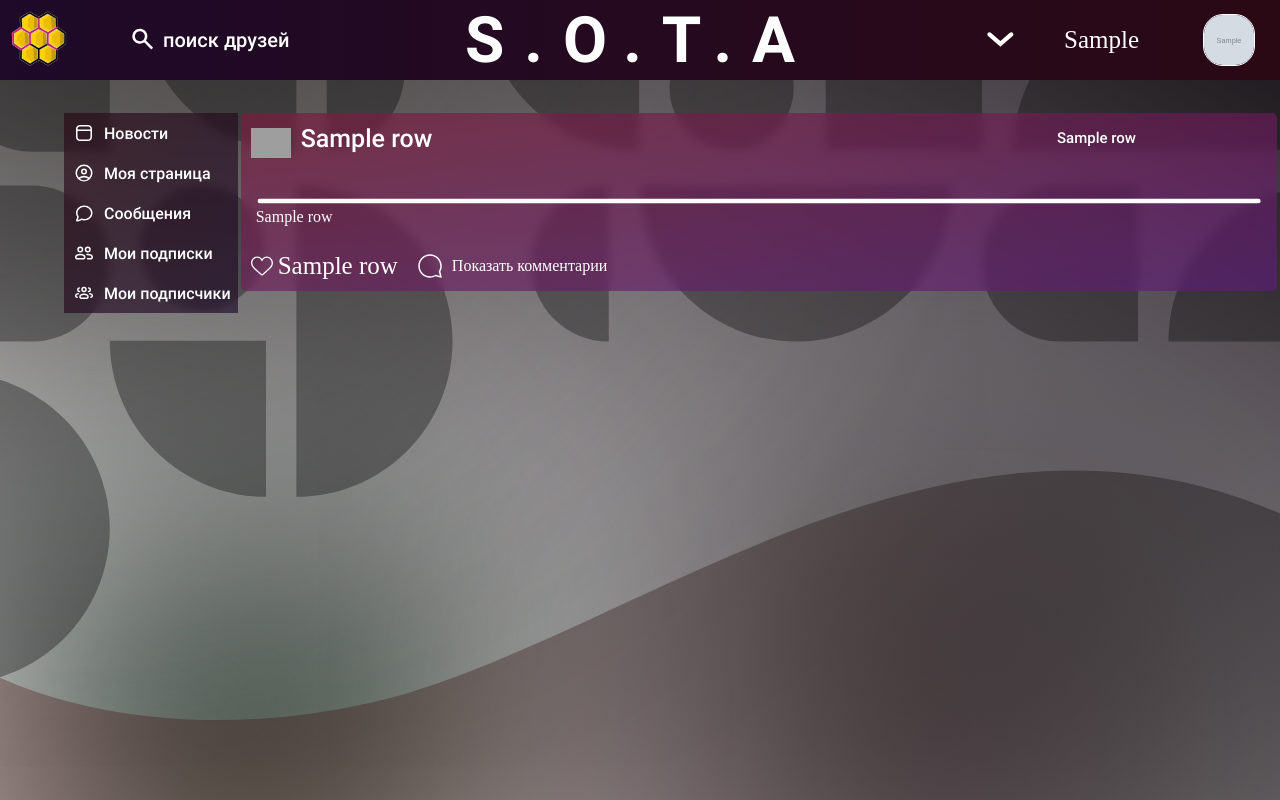
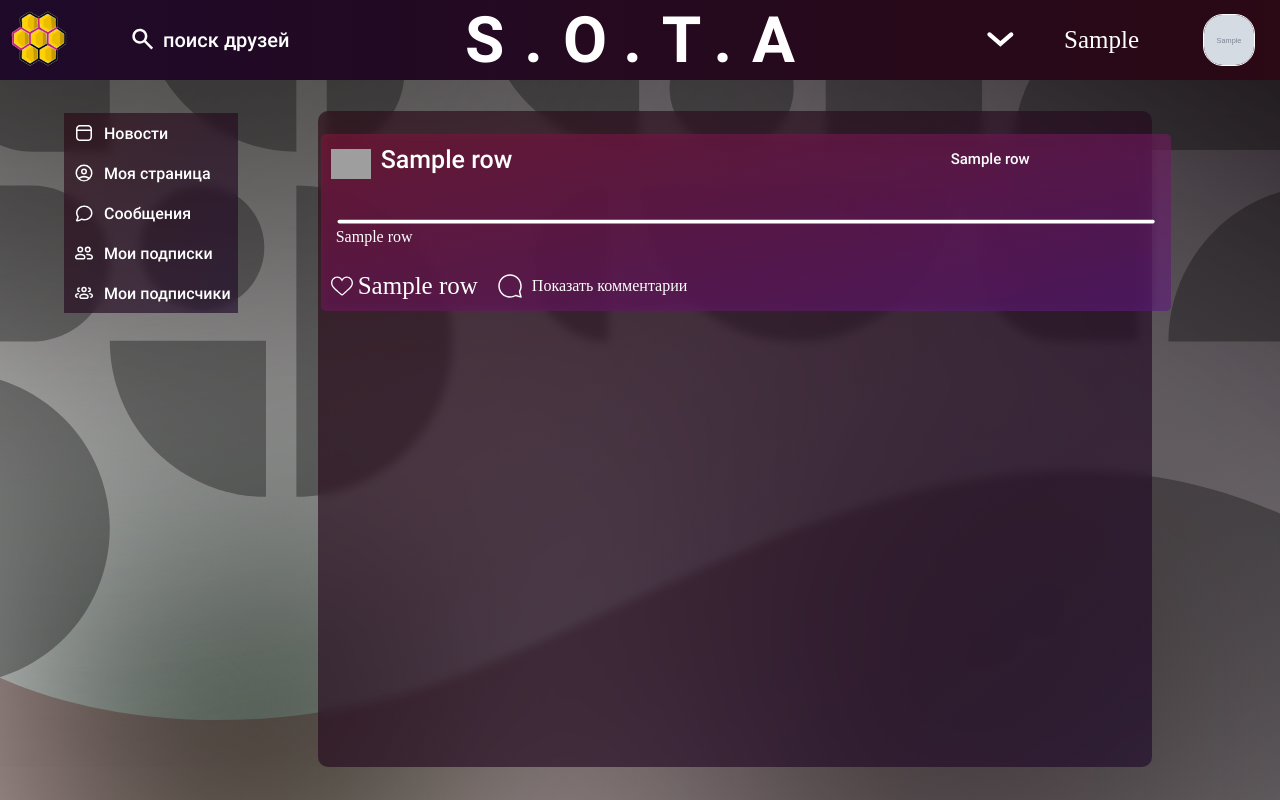
Before and after one commit to Cleamaster322/1st__Project__Web__, a Flask app: template flask_directory/templates/news/news.html in a window 1280 px wide. Run offline with Flask 2, Linux system fonts and the light colour scheme; the template is opened without the code that fills it: most values are stand-ins (such as "Sample title", 1, 10 or a date in 2020); grey boxes marked "Sample" are stand-in pictures; some web fonts are replaced; grey boxes are pictures that could not be loaded.

Commit message:
Новости (недоделанные)

```diff
--- a/flask_directory/static/news/news.css
+++ b/flask_directory/static/news/news.css
@@ -0,0 +1,24 @@
+body::-webkit-scrollbar {
+    width: 0;
+}
+.posts {
+    position: relative;
+    margin: 31px 0 0 80px;
+    width: 80%;
+    height: 82vh;
+    border-radius: 10px;
+    background: linear-gradient(
+      to top left,
+      hsla(280, 62%, 10%, 0.65),
+      hsla(339, 66%, 10%, 0.65)
+    );
+    backdrop-filter: blur(5px);
+}
+.shell_post {
+    display: flex;
+    flex-direction: column;
+    align-items: center;
+    position: relative;
+    width: 70%;
+    margin: 20px auto;
+}
--- a/flask_directory/static/user_page/user_page.css
+++ b/flask_directory/static/user_page/user_page.css
@@ -179,6 +179,7 @@
   display: flex;
   justify-content: center;
   align-items: flex-end;
+  margin-top: -5px;
 }
 .shell_userpage::-webkit-scrollbar-track {
   opacity: 1;
--- a/flask_directory/templates/search_people_page/search_people_page.html
+++ b/flask_directory/templates/search_people_page/search_people_page.html
@@ -31,6 +31,7 @@
                 {% else %}
                  <h1>Ничего не найдено</h1>
                 {% endif %}
+            </div>
         </div>
     </div>
 {% endblock %}
```
